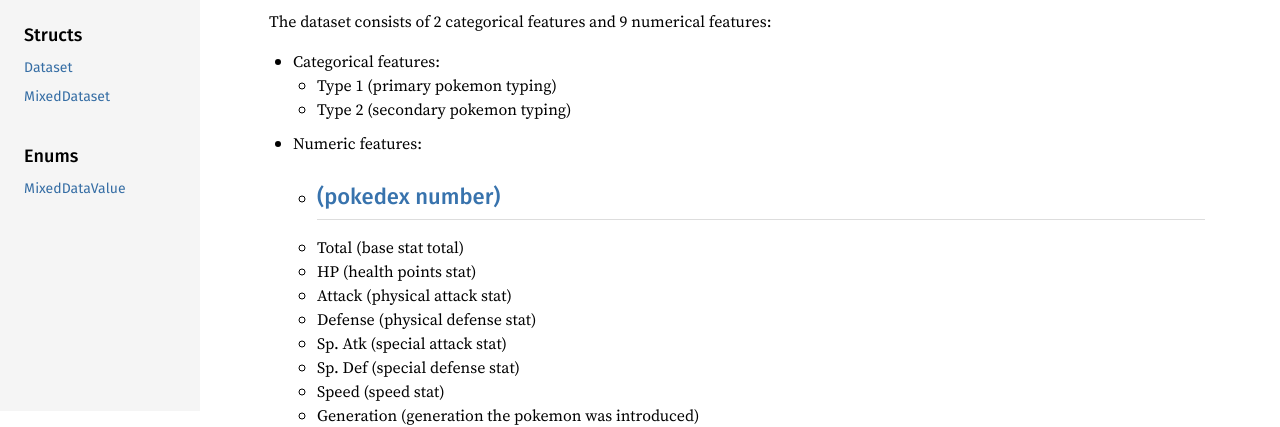
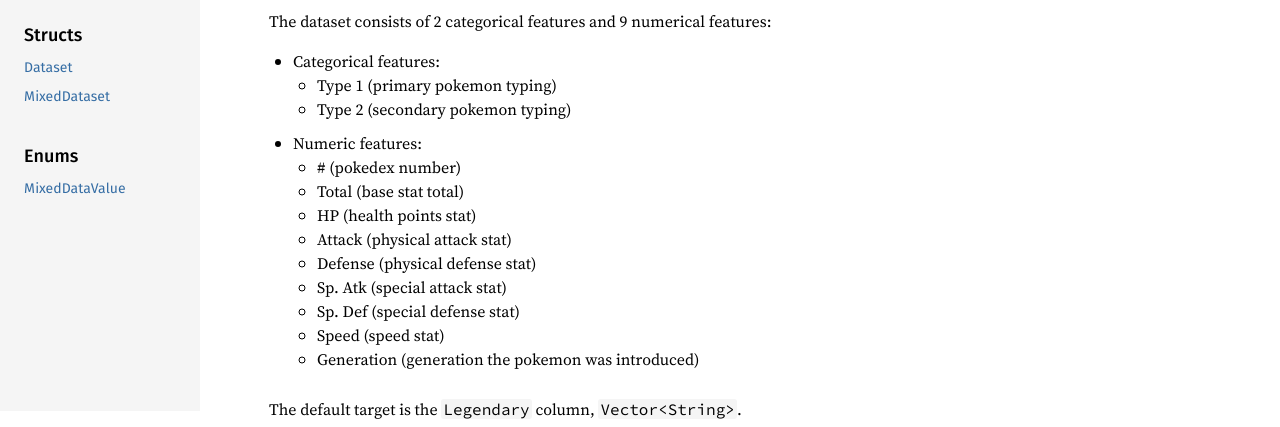
Before and after one commit to seankim658/rust-ml, a plain HTML site: page doc/rust_ml/dataset/pokemon/index.html in a window 1280 px wide. Shown: the part 389-816 px from the top of the page. Drawn offline with Linux system fonts and the light colour scheme.

Commit message:
fix # escape character

```diff
--- a/doc/rust_ml/dataset/pokemon/index.html
+++ b/doc/rust_ml/dataset/pokemon/index.html
@@ -20,7 +20,7 @@ variants, there are some pokemon with multiple rows).</p>
 </li>
 <li>Numeric features:
 <ul>
-<li><h2 id="pokedex-number"><a href="#pokedex-number">(pokedex number)</a></h2></li>
+<li># (pokedex number)</li>
 <li>Total (base stat total)</li>
 <li>HP (health points stat)</li>
 <li>Attack (physical attack stat)</li>
```
Also changed, not shown: doc/src/rust_ml/dataset/pokemon.rs.html (+1 -1 lines).
